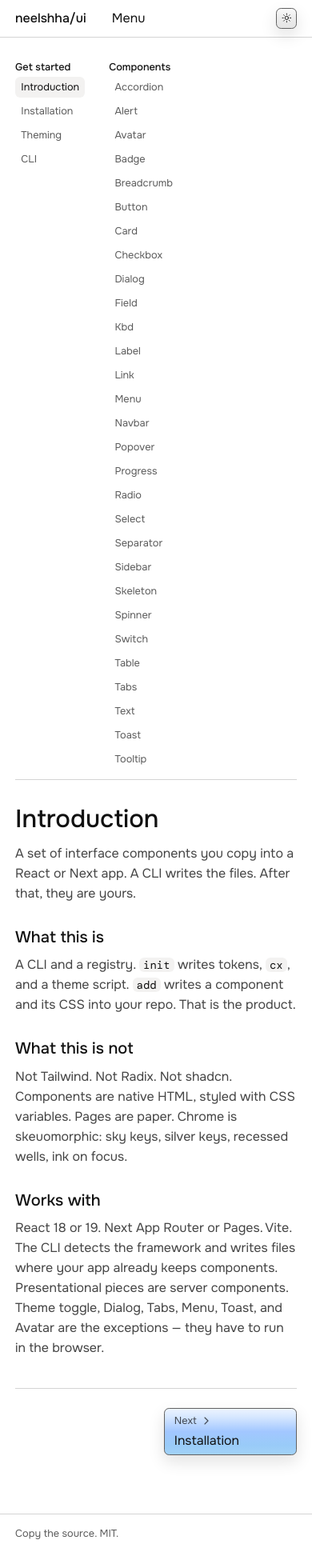
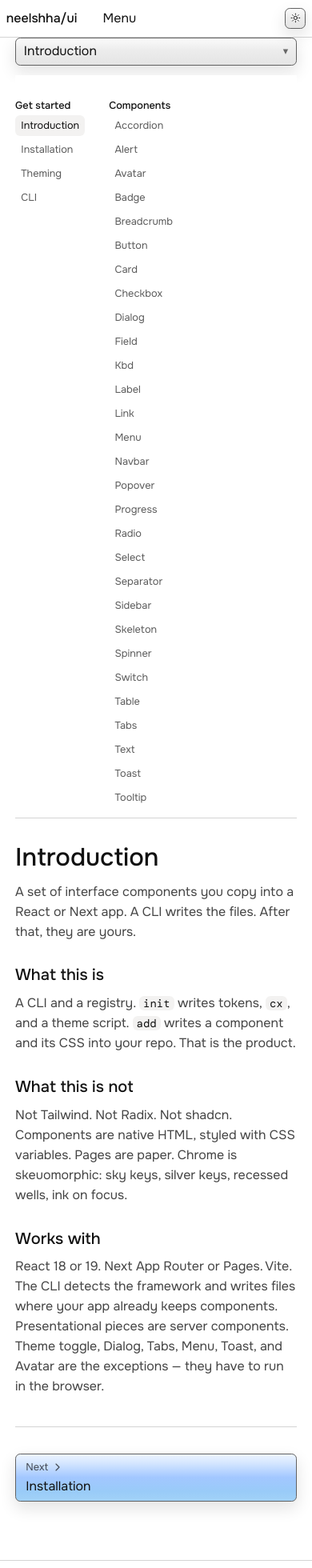
Before and after one commit to neelshha/ui, a Next.js app: page /docs in a window 390 px wide. Shown: the top 1960 px of the page at 80% size. Built offline with nearby package versions, Linux system fonts and the light colour scheme.

Commit message:
Add mobile navigation component and styles; enhance API table layout with responsive design

```diff
--- a/src/app/docs/layout.tsx
+++ b/src/app/docs/layout.tsx
@@ -1,6 +1,7 @@
 import type { ReactNode } from "react";
 import { DocsNav } from "@/components/DocsNav";
 import { DocsPager } from "@/components/DocsPager";
+import { MobileDocsNav } from "@/components/MobileDocsNav";
 
 export default function DocsLayout({
   children,
@@ -10,6 +11,9 @@ export default function DocsLayout({
       <a href="#content" className="skip ns-button" data-variant="outline">
         Skip to content
       </a>
+      <div className="mobileDocsNavSlot">
+        <MobileDocsNav />
+      </div>
       <DocsNav />
       <main id="content" className="main">
         {children}
--- a/src/app/globals.css
+++ b/src/app/globals.css
@@ -420,6 +420,57 @@ pre code {
     grid-column: 2;
     width: min(100%, var(--content));
   }
+
+  .mobileDocsNavSlot {
+    display: none;
+  }
+}
+
+.mobileDocsNav {
+  display: none;
+}
+
+@media (max-width: 47.99rem) {
+  .mobileDocsNav {
+    display: block;
+    margin-bottom: var(--space-6);
+  }
+
+  .mobileDocsNavToggle {
+    display: flex;
+    width: 100%;
+    align-items: center;
+    justify-content: space-between;
+    min-height: var(--control);
+    padding-inline: var(--space-5);
+  }
+
+  .mobileDocsNavChevron {
+    font-size: var(--type-sm);
+    opacity: 0.6;
+  }
+
+  .mobileDocsNavList {
+    margin: var(--space-2) 0 0;
+    padding: var(--space-2) 0;
+    border: 1px solid var(--line);
+    border-radius: var(--radius-list);
+    background: var(--bg);
+    max-height: 18rem;
+    overflow-y: auto;
+  }
+
+  .mobileDocsNavList a {
+    display: block;
+    padding: var(--space-2) var(--space-5);
+    text-decoration: none;
+    color: var(--text-body);
+  }
+
+  .mobileDocsNavList a[aria-current="page"] {
+    background: var(--bg-hover);
+    color: var(--text-heading);
+  }
 }
 
 @media (max-width: 48rem) {
@@ -430,6 +481,60 @@ pre code {
   .frame {
     grid-template-columns: minmax(0, 1fr);
     column-gap: 0;
+  }
+
+  .header .ns-navbar {
+    padding-inline: var(--space-4);
+  }
+
+  .header .ns-navbar .ns-navbar__list {
+    gap: var(--space-2);
+  }
+
+  .header .ns-navbar .ns-navbar__brand {
+    margin-inline-end: auto;
+  }
+
+  .heroActions .ns-button {
+    flex: 1 1 auto;
+    justify-content: center;
+  }
+
+  .pager {
+    grid-template-columns: 1fr;
+    gap: var(--space-5);
+  }
+
+  .pagerLinkNext {
+    order: 2;
+  }
+
+  .pager .ns-button {
+    width: 100%;
+  }
+
+  .demo {
+    padding: var(--space-8) var(--space-5);
+  }
+
+  .demoRow .ns-button {
+    flex: 0 1 auto;
+  }
+
+  .code pre {
+    padding-right: 3rem;
+  }
+
+  .catalog {
+    grid-template-columns: 1fr;
+  }
+
+  .footerInner {
+    text-align: center;
+  }
+
+  .footerInner p {
+    margin-inline: 0;
   }
 }
 
@@ -495,8 +600,14 @@ pre code {
   gap: var(--space-7);
 }
 
+.apiWrap {
+  width: 100%;
+  overflow-x: auto;
+}
+
 .api {
   width: 100%;
+  min-width: 36rem;
   border-collapse: collapse;
   font-variant-numeric: tabular-nums;
 }
--- a/src/components/ApiTable.tsx
+++ b/src/components/ApiTable.tsx
@@ -9,7 +9,8 @@ export function ApiTable({ rows }: { rows: readonly Row[] }) {
   const showDefault = rows.some((row) => row.def !== undefined);
 
   return (
-    <table className="api">
+    <div className="apiWrap">
+      <table className="api">
       <thead>
         <tr>
           <th>Prop</th>
@@ -34,6 +35,7 @@ export function ApiTable({ rows }: { rows: readonly Row[] }) {
           </tr>
         ))}
       </tbody>
-    </table>
+      </table>
+    </div>
   );
 }
--- /dev/null
+++ b/src/components/MobileDocsNav.tsx
@@ -0,0 +1,60 @@
+"use client";
+
+import { usePathname } from "next/navigation";
+import { useEffect, useState } from "react";
+import { componentNav, startNav } from "@/lib/docs";
+
+function current(pathname: string, href: string) {
+  return pathname === href;
+}
+
+function sectionFor(pathname: string) {
+  const start = startNav.find((item) => item.href === pathname);
+  if (start) return start.label;
+  const component = componentNav.find((item) => item.href === pathname);
+  if (component) return component.label;
+  return "Navigation";
+}
+
+export function MobileDocsNav() {
+  const pathname = usePathname();
+  const [open, setOpen] = useState(false);
+
+  useEffect(() => {
+    setOpen(false);
+  }, [pathname]);
+
+  const items = [...startNav, ...componentNav];
+
+  return (
+    <nav className="mobileDocsNav" aria-label="Docs">
+      <button
+        type="button"
+        className="mobileDocsNavToggle ns-button"
+        data-variant="outline"
+        aria-expanded={open}
+        aria-controls="mobile-docs-list"
+        onClick={() => setOpen((value) => !value)}
+      >
+        {sectionFor(pathname)}
+        <span className="mobileDocsNavChevron" aria-hidden="true">
+          {open ? "▴" : "▾"}
+        </span>
+      </button>
+      {open ? (
+        <ul id="mobile-docs-list" className="mobileDocsNavList">
+          {items.map((item) => (
+            <li key={item.href}>
+              <a
+                href={item.href}
+                aria-current={current(pathname, item.href) ? "page" : undefined}
+              >
+                {item.label}
+              </a>
+            </li>
+          ))}
+        </ul>
+      ) : null}
+    </nav>
+  );
+}
```
